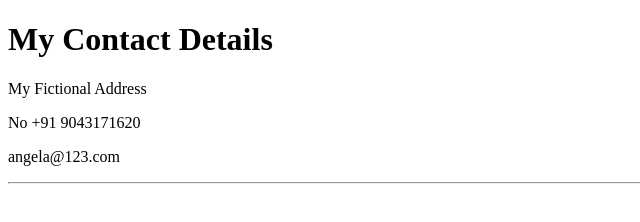
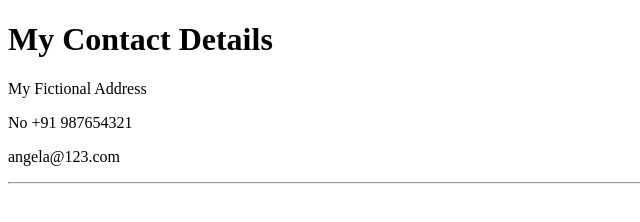
Before and after one commit to ANEESHRAJA/My-Resume, a plain HTML site: page contact.html in a window 1280 px wide. Shown: the full height of the page, 0-640 px from the left. Drawn offline with Linux system fonts and the light colour scheme.

Commit message:
Update contact.html

```diff
--- a/contact.html
+++ b/contact.html
@@ -8,7 +8,7 @@
 <body>
     <h1>My Contact Details</h1>
        <p>My Fictional Address</p>
-       <p>No +91 9043171620</p>
+       <p>No +91 987654321</p>
        <p>angela@123.com</p>
     <hr>
 </body>
```
